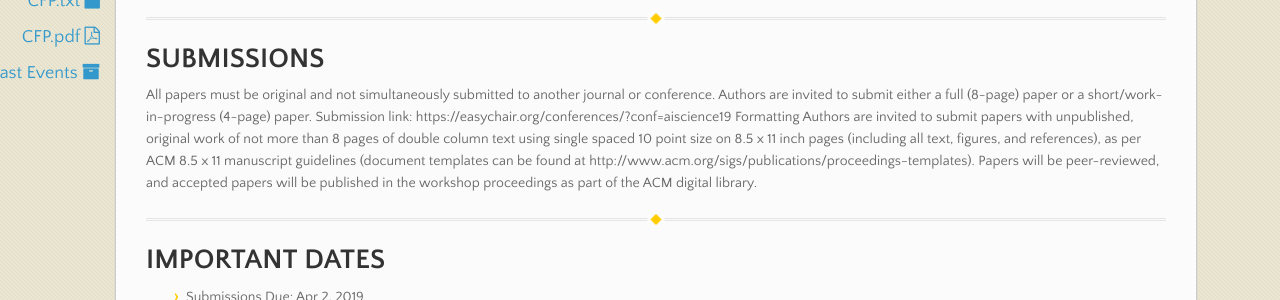
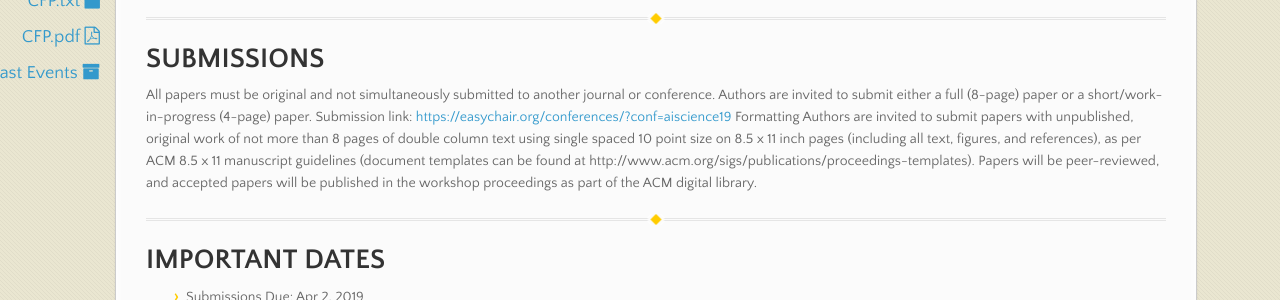
Before and after one commit to ai-science/ai-science.github.io, a Jekyll site: the page built from index.md, in a window 1280 px wide and 900 px high, scrolled down 457 px. Shown: the part 173-473 px from the top of the window. Built offline with Jekyll 4.4.1, drawn with Linux system fonts in a browser that asks for light colours; nearby versions of some CDN libraries; part of the change alters nothing that is shown.

Commit message:
add, delete, polish etc.

```diff
--- a/index.md
+++ b/index.md
@@ -15,7 +15,7 @@ Important Dates
 
 ---
 # SUBMISSIONS
-All papers must be original and not simultaneously submitted to another journal or conference. Authors are invited to submit either a full (8-page) paper or a short/work-in-progress (4-page) paper. Submission link: https://easychair.org/conferences/?conf=aiscience19
+All papers must be original and not simultaneously submitted to another journal or conference. Authors are invited to submit either a full (8-page) paper or a short/work-in-progress (4-page) paper. Submission link: [https://easychair.org/conferences/?conf=aiscience19](https://easychair.org/conferences/?conf=aiscience19)
 Formatting
 Authors are invited to submit papers with unpublished, original work of not more than 8 pages of double column text using single spaced 10 point size on 8.5 x 11 inch pages (including all text, figures, and references), as per ACM 8.5 x 11 manuscript guidelines (document templates can be found at http://www.acm.org/sigs/publications/proceedings-templates). Papers will be peer-reviewed, and accepted papers will be published in the workshop proceedings as part of the ACM digital library.
 
```
